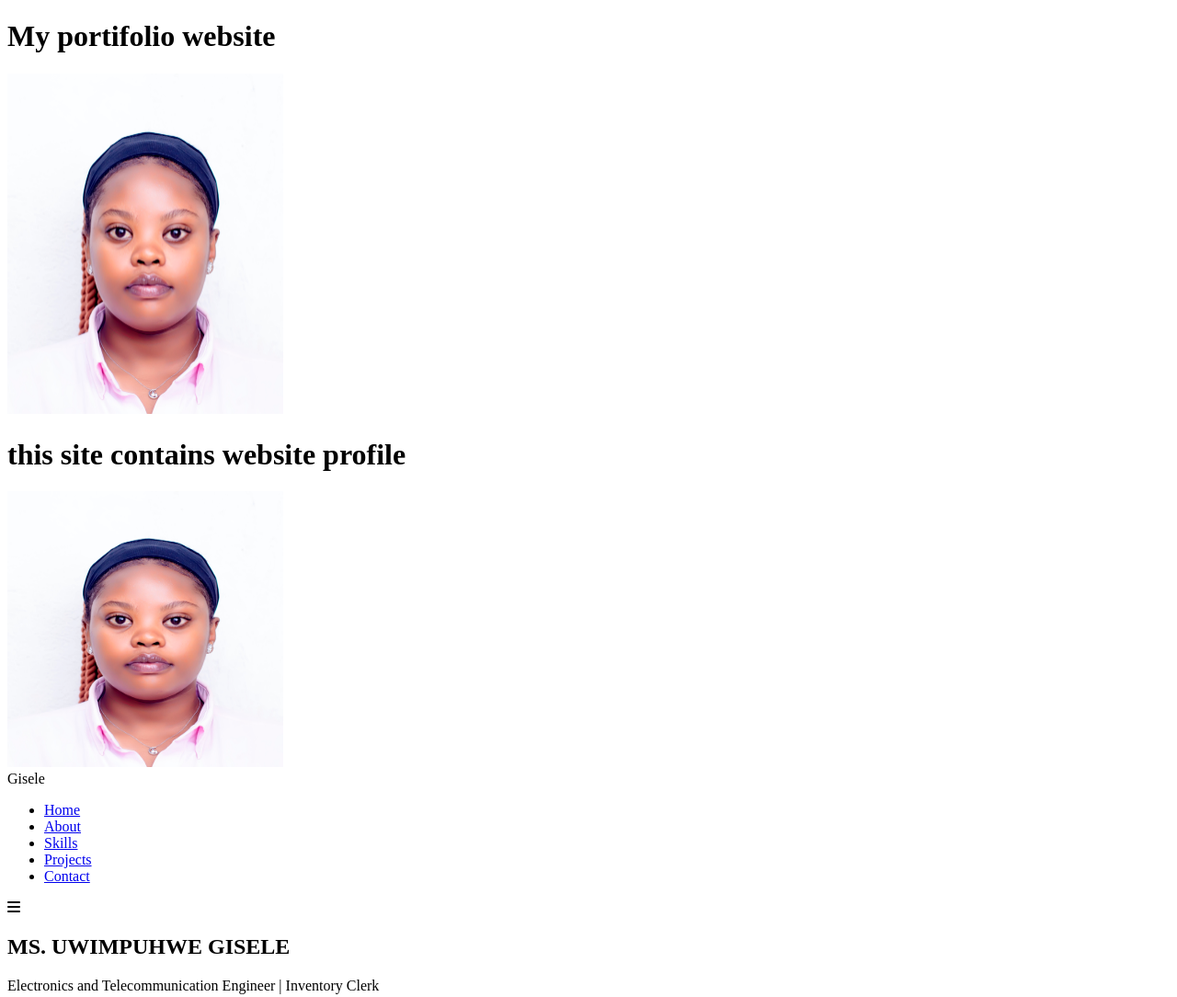
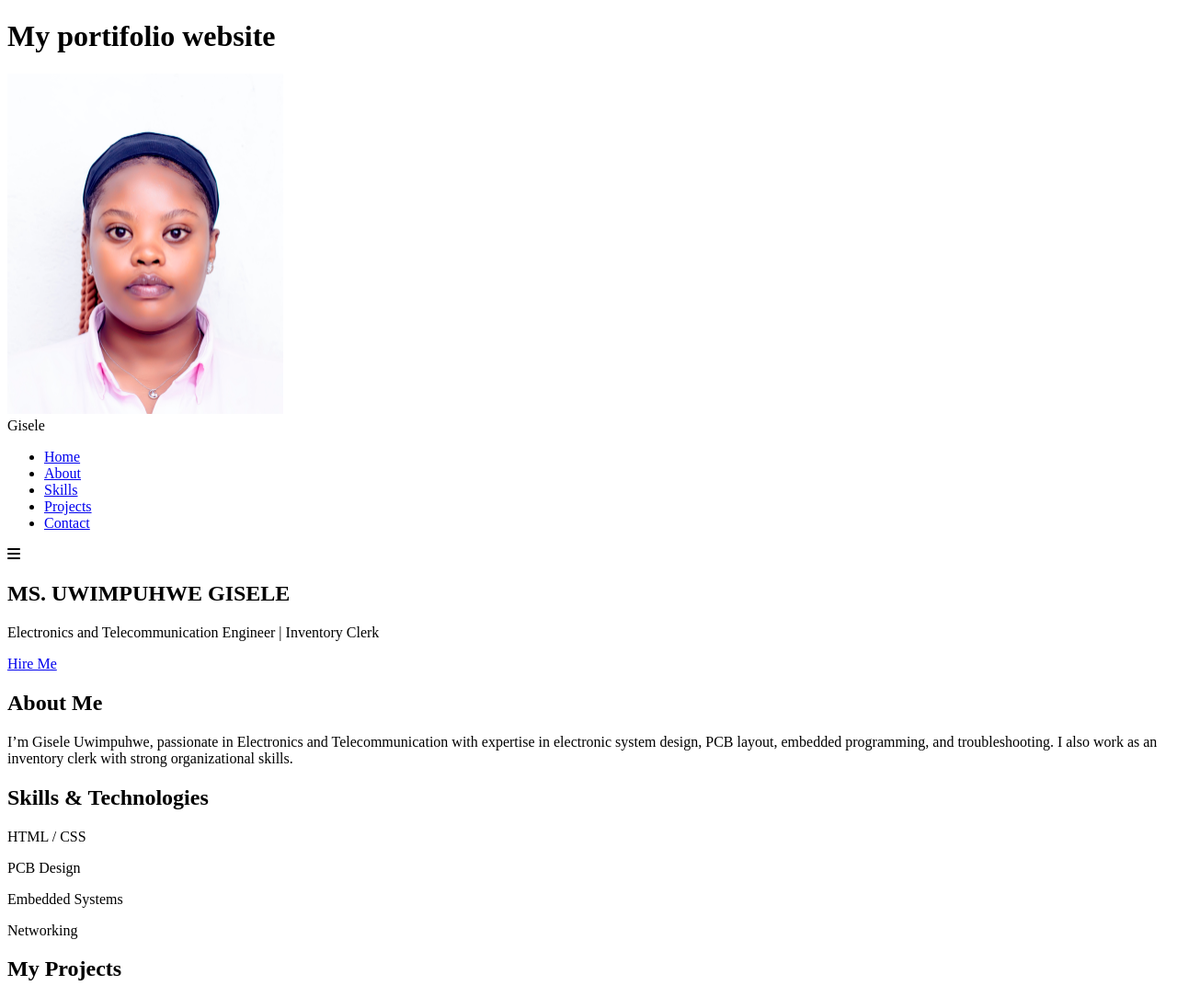
Before and after one commit to jiuwimpuhwe-create/WEBSITE, a plain HTML site: page index.html in a window 1280 px wide. Shown: the top 1084 px of the page at 92% size. Drawn offline with Linux system fonts and the light colour scheme.

Commit message:
Update index.html

```diff
--- a/index.html
+++ b/index.html
@@ -16,12 +16,7 @@
     <meta charset="UTF-8">
     <meta name="viewport" content="width=<device-width>, initial-scale=1.0">
     <title>Uwimpuhwe Gisele Portfolio</title>
-</head>
-<body>
-    <h1>this site contains website profile</h1>
-    <img src="gigi passport_7134_111008.jpg.jpeg"width="300"height="300"alt=gigi passport>
-</body>
-</html>
+
 <!DOCTYPE html>
 <html lang="en">
 <head>
```
